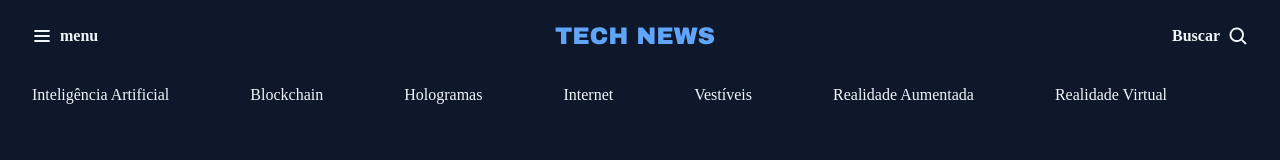
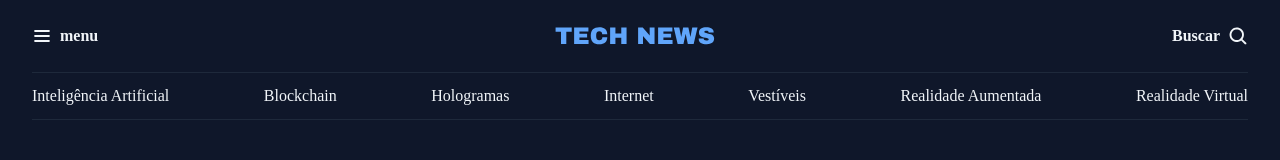
Before and after one commit to SrMaestro/Portal-de-Noticias, a plain HTML site: page index.html in a window 1280 px wide. Drawn offline with Linux system fonts and the light colour scheme.

Commit message:
ajuste de espaços

```diff
--- a/style/global.css
+++ b/style/global.css
@@ -8,7 +8,7 @@
     --brand-color-light: #60A5FA;
     --brand-color-dark : #1D4ED8;
     --bg-color:#0F172A;
-    --stroke-color: ##1E293B;
+    --stroke-color: #1E293B;
     --text-color-primary: #F1F5F9;
     --text-color-secondary:#CBD5E1 ;
 
--- a/style/header.css
+++ b/style/header.css
@@ -22,4 +22,5 @@
     padding-block: 14px;
     border: solid 1px var(--stroke-color);
     border-inline : none;
+    justify-content: space-between;
 }
```
